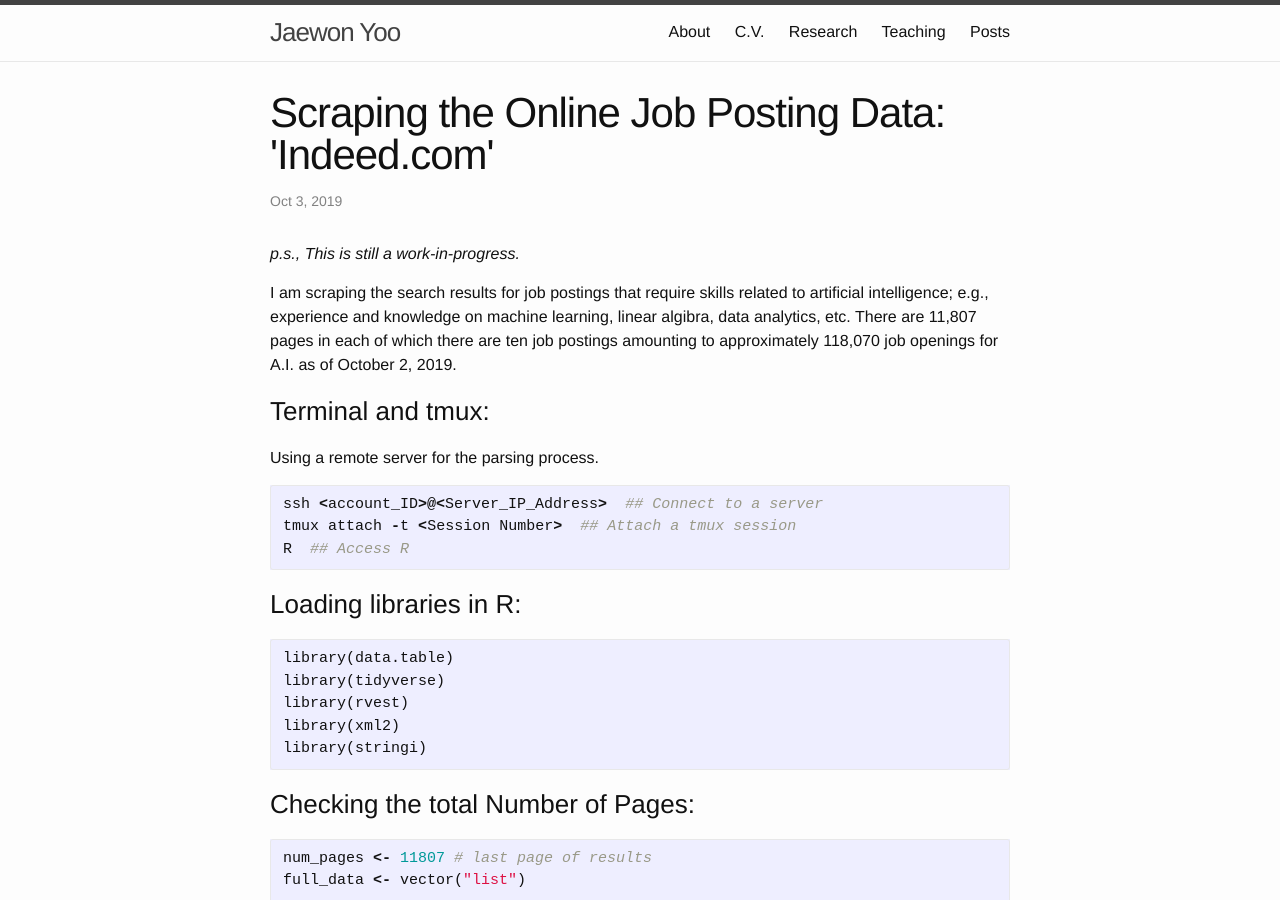
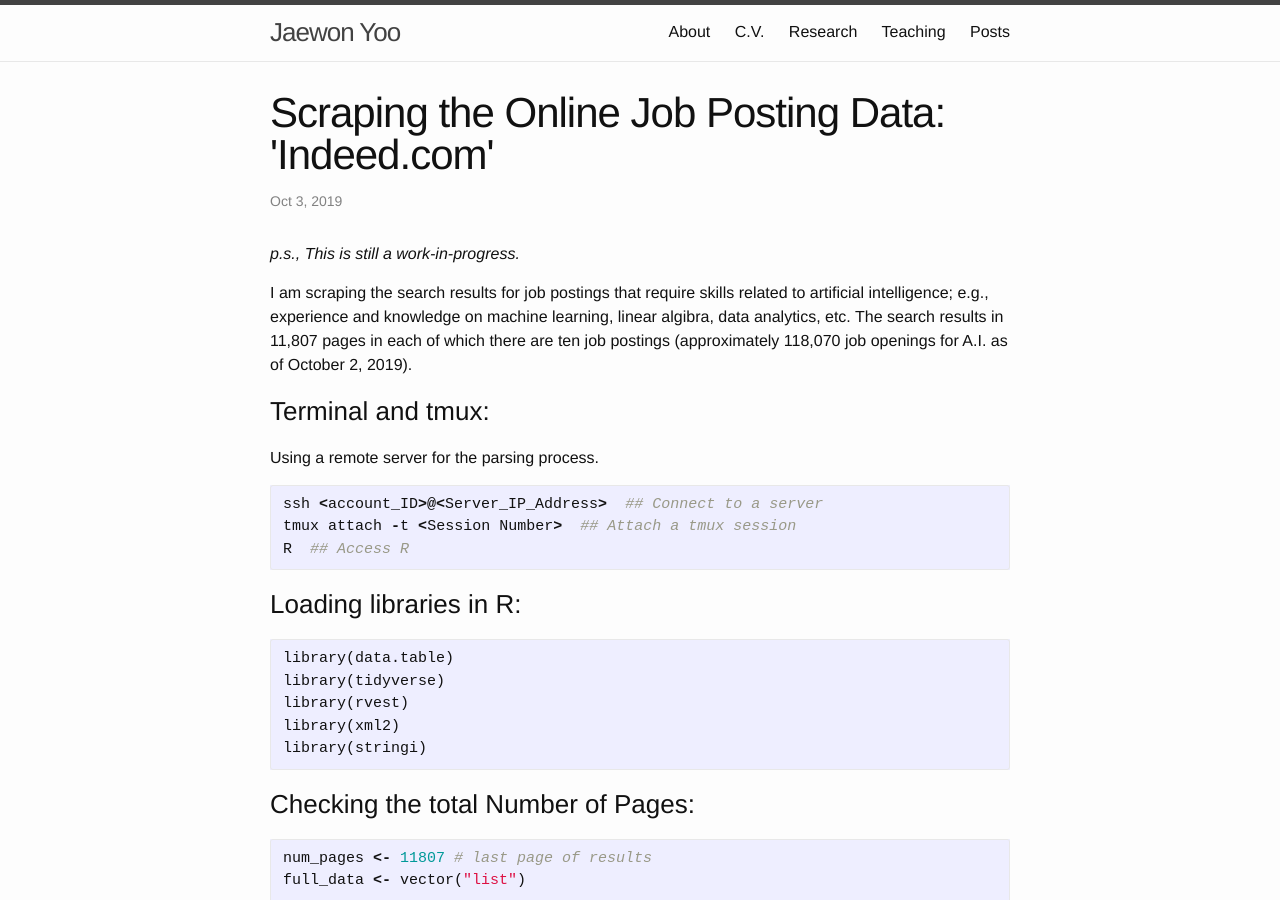
Before and after one commit to j1yoo/j1yoo.github.io, a Jekyll site: the page built from _posts/2019-10-03-scraping-online-job-posting-data.md, in a window 1280 px wide and 900 px high. Built offline with Jekyll 4.4.1, drawn with Linux system fonts in a browser that asks for light colours.

Commit message:
Update 2019-10-03-scraping-online-job-posting-data.md

```diff
--- a/_posts/2019-10-03-scraping-online-job-posting-data.md
+++ b/_posts/2019-10-03-scraping-online-job-posting-data.md
@@ -7,7 +7,7 @@ tag: Research
 
 _p.s., This is still a work-in-progress._
 
-I am scraping the search results for job postings that require skills related to artificial intelligence; e.g., experience and knowledge on machine learning, linear algibra, data analytics, etc. There are 11,807 pages in each of which there are ten job postings amounting to approximately 118,070 job openings for A.I. as of October 2, 2019.
+I am scraping the search results for job postings that require skills related to artificial intelligence; e.g., experience and knowledge on machine learning, linear algibra, data analytics, etc. The search results in 11,807 pages in each of which there are ten job postings (approximately 118,070 job openings for A.I. as of October 2, 2019).
 
 ### Terminal and tmux:
 Using a remote server for the parsing process.
```
